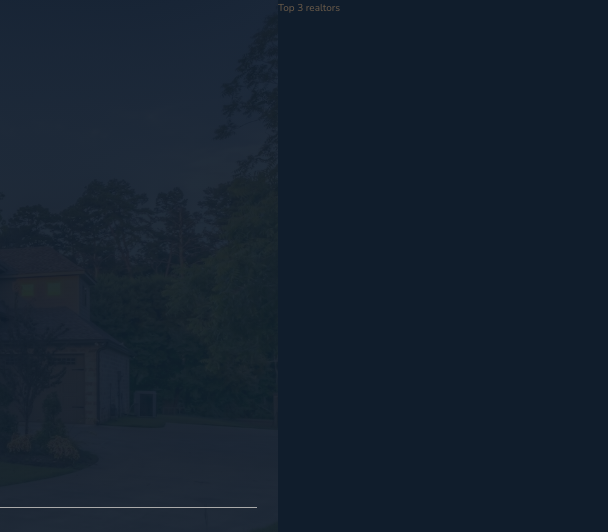
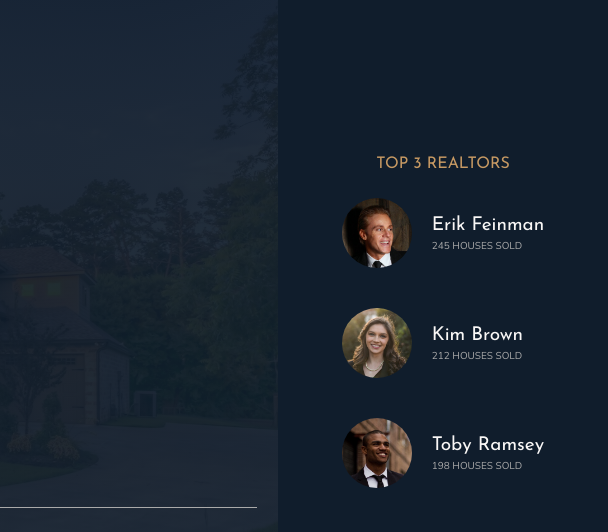
Before and after one commit to malekitoon/nexter__advanced-css-and-sass, a website: page index.html in a window 1280 px wide. Shown: the top 532 px of the page, 672-1280 px from the left. Drawn offline with nearby package versions, Linux system fonts and the light colour scheme.

Commit message:
120 Building the Realtors Section

```diff
--- a/index.html
+++ b/index.html
@@ -31,7 +31,26 @@
         </header>
 
         <div class="realtors">
-            Top 3 realtors
+            <h3 class="heading-3">Top 3 Realtors</h3>
+            <div class="realtors__list">
+                <img src="img/realtor-1.jpeg" alt="Realtor 1" class="realtors__img">
+                <div class="realtors__details">
+                    <h4 class="heading-4 heading-4--light">Erik Feinman</h4>
+                    <p class="realtors__sold">245 houses sold</p>
+                </div>
+
+                <img src="img/realtor-2.jpeg" alt="Realtor 2" class="realtors__img">
+                <div class="realtors__details">
+                    <h4 class="heading-4 heading-4--light">Kim Brown</h4>
+                    <p class="realtors__sold">212 houses sold</p>
+                </div>
+
+                <img src="img/realtor-3.jpeg" alt="Realtor 3" class="realtors__img">
+                <div class="realtors__details">
+                    <h4 class="heading-4 heading-4--light">Toby Ramsey</h4>
+                    <p class="realtors__sold">198 houses sold</p>
+                </div>
+            </div>
         </div>
 
         <section class="features">
--- a/sass/_realtors.scss
+++ b/sass/_realtors.scss
@@ -1,4 +1,31 @@
 .realtors {
   background-color: $color-secondary;
   grid-column: col-start 7 / full-end;
+  padding: 3rem;
+
+  display: grid;
+  align-content: center;
+  justify-content: center;
+  row-gap: 2rem;
+  justify-items: center;
+
+  &__list {
+    display: grid;
+    grid-template-columns: min-content max-content;
+    column-gap: 2rem;
+    row-gap: 5vh;
+    align-items: center;
+  }
+
+  &__img {
+    width: 7rem;
+    border-radius: 50%;
+    display: block;
+  }
+
+  &__sold {
+    text-transform: uppercase;
+    color: $color-grey-light-2;
+    margin-top: -3px;
+  }
 }
```
Also changed, not shown: css/style.css.
